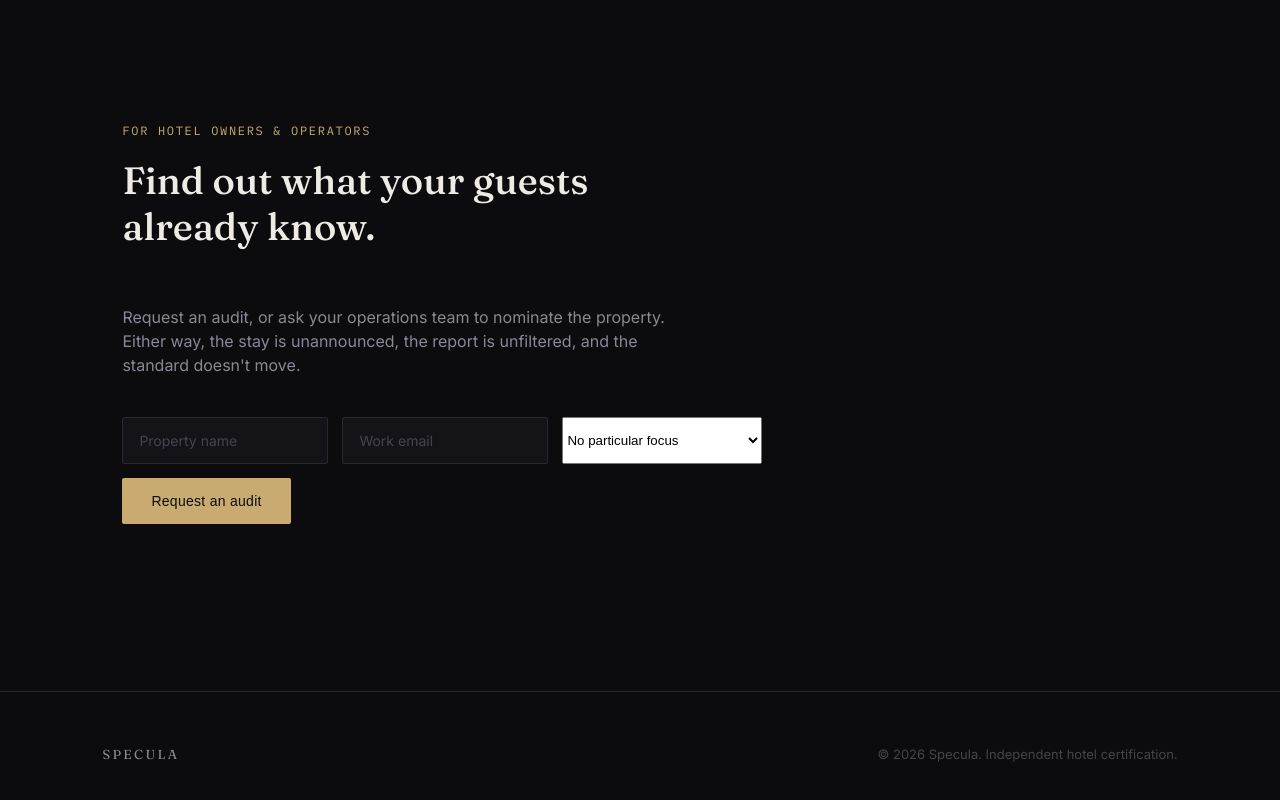
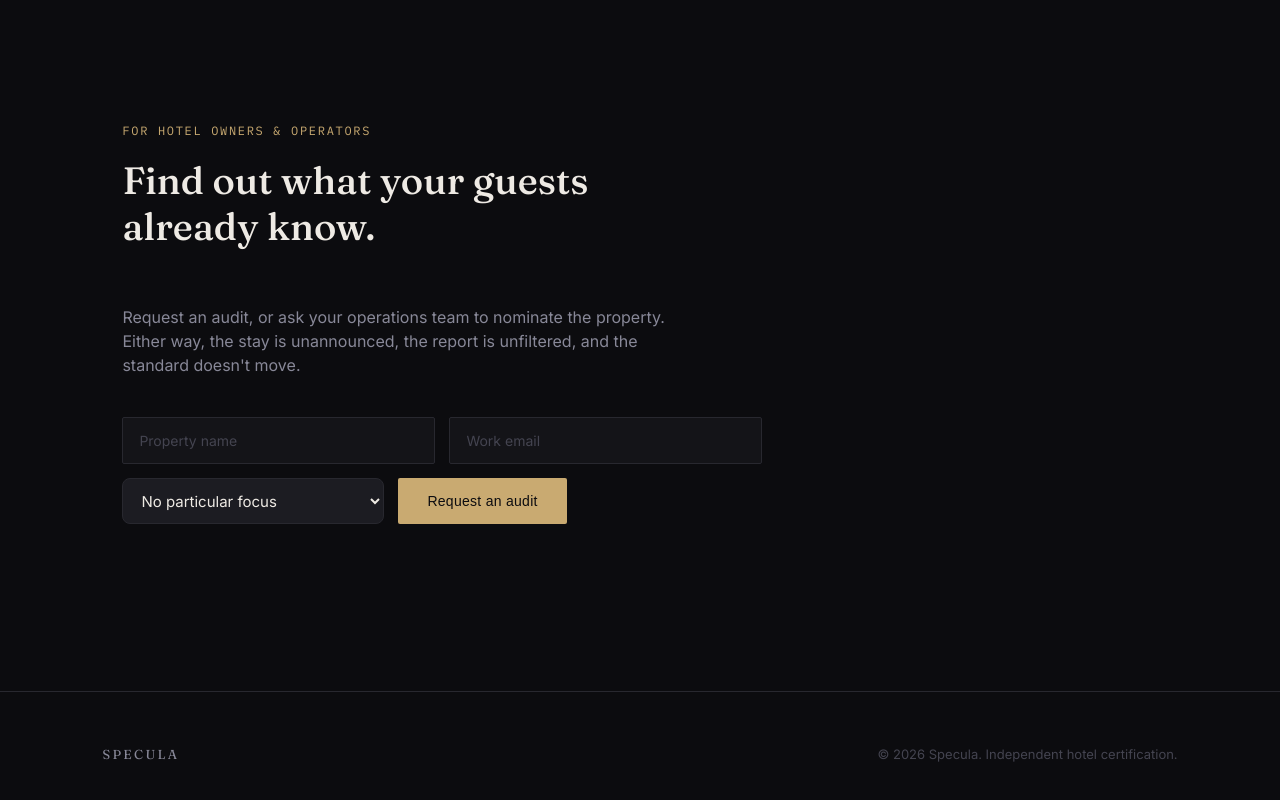
Before and after one commit to davidthor17/speculaone-web, a plain HTML site: page index.html in a window 1280 px wide. Shown: the part 3672-4472 px from the top of the page. Drawn offline with Linux system fonts and the light colour scheme; a script that the page names is missing.

Commit message:
Style focus area select dropdown
Updated the style of the focus area select dropdown in the owners form.

```diff
--- a/index.html
+++ b/index.html
@@ -204,7 +204,7 @@
       <form class="owners-form" id="ownersForm">
         <input type="text" placeholder="Property name" required />
         <input type="email" placeholder="Work email" required />
-        <select id="focusArea">
+        <select id="focusArea" style="background: #1C1C22; color: #EEEAE4; border: 1px solid #28282F; border-radius: 8px; padding: 0 14px; font-size: 15px; font-family: inherit;">
           <option value="">No particular focus</option>
           <option value="Arrival & Reception">Arrival & Reception</option>
           <option value="Room Quality">Room Quality</option>
```
